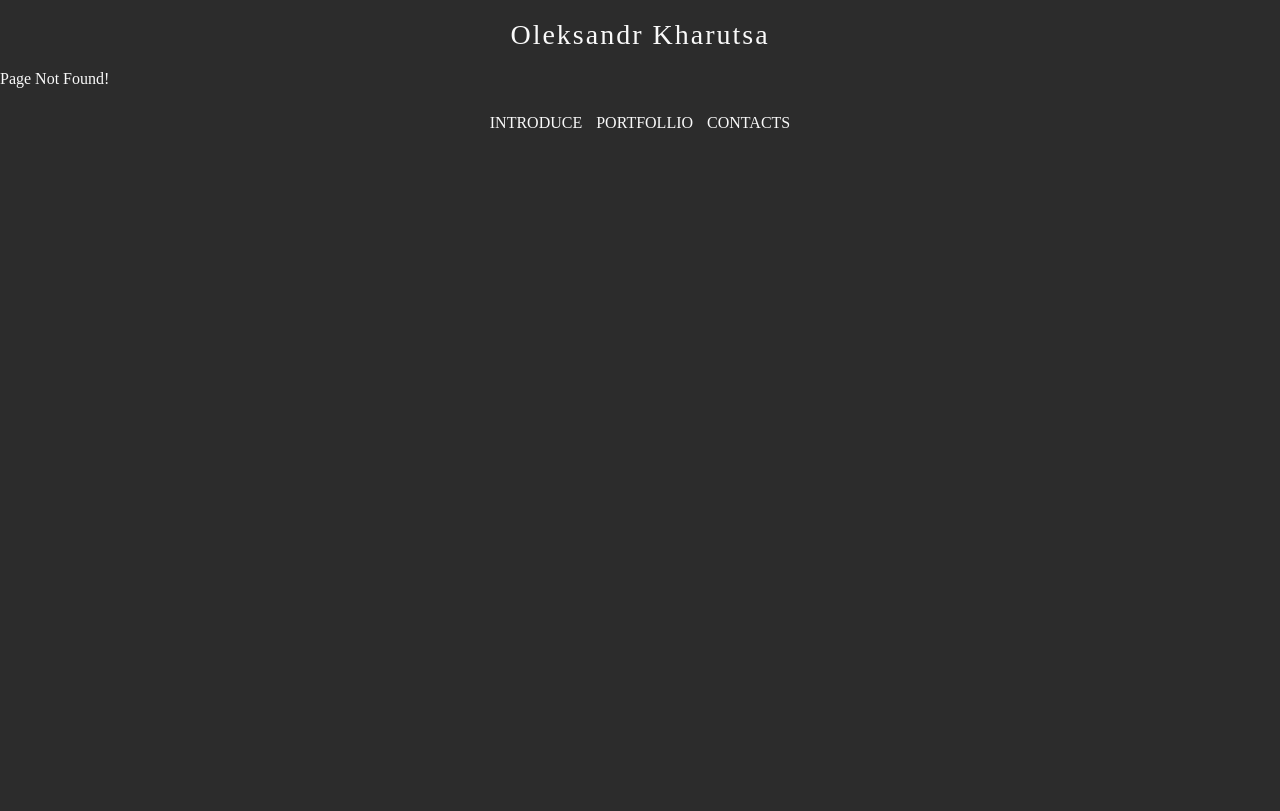
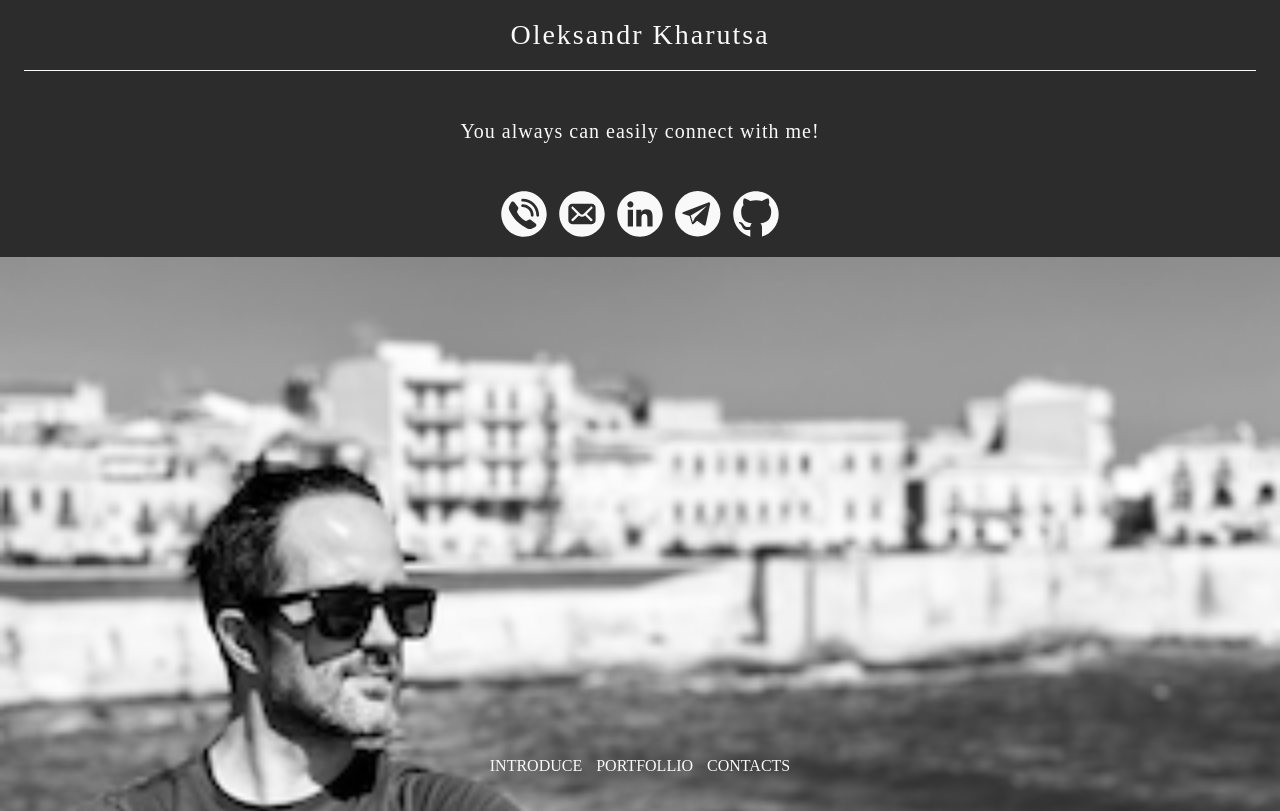
Before and after one commit to uliton/CV, a React (Create React App) app: page /contacts in a window 1280 px wide. Before the commit this address had no page. Shown: the top 811 px of the page. Built offline with nearby package versions, Linux system fonts and the light colour scheme.

Commit message:
contacts component 320

```diff
--- a/src/App.tsx
+++ b/src/App.tsx
@@ -6,7 +6,7 @@ import { Footer } from "./components/Footer";
 import { NotFound } from "./components/NotFound";
 // import { Introduce } from "./components/Introduce";
 // import { Portfolio } from "./components/Portfolio";
-// import { Contacts } from "./components/Contacts";
+import { Contacts } from "./components/Contacts";
 // import { OtherProjects } from "./components/OtherProjects";
 
 import './App.scss';
@@ -20,7 +20,7 @@ export const App: React.FC = () => (
       <Route path="/cv" element={<Main />} />
       {/* <Route path="/introduce" element={<Introduce />} /> */}
       {/* <Route path="/portfolio" element={<Portfolio />} /> */}
-      {/* <Route path="/contacts" element={<Contacts />} /> */}
+      <Route path="/contacts" element={<Contacts />} />
       <Route path="*" element={<NotFound />} />
     </Routes>
 
--- a/src/components/Contacts/Contacts.tsx
+++ b/src/components/Contacts/Contacts.tsx
@@ -5,7 +5,7 @@ import email from '../../images/icons/email.svg';
 import linkedin from '../../images/icons/linkedin.svg';
 import telegram from '../../images/icons/telegram.svg';
 import github from '../../images/icons/github.svg';
-import photo from '../../images/own/png/4077.png';
+import photo320 from '../../images/myself/contacts-320.png';
 
 export const Contacts = () => {
   return (
@@ -18,8 +18,6 @@ export const Contacts = () => {
         <a
           href="tel:+380930002600"
           className="link"
-          target="_blank"
-          rel="noreferrer"
         >
           <img src={phone} alt="phone" className="icon" />
         </a>
@@ -27,8 +25,6 @@ export const Contacts = () => {
         <a
           href="mailto:al.haruca@gmail.com"
           className="link"
-          target="_blank"
-          rel="noreferrer"
         >
           <img src={email} alt="email" className="icon" />
         </a>
@@ -61,7 +57,7 @@ export const Contacts = () => {
         </a>
       </div>
 
-      <img src={photo} alt="background" className="photo" />
+      <img src={photo320} alt="background" className="photo" />
     </div>
   );
 };
```
Also changed, not shown: src/images/myself/contacts-320.png (added).
